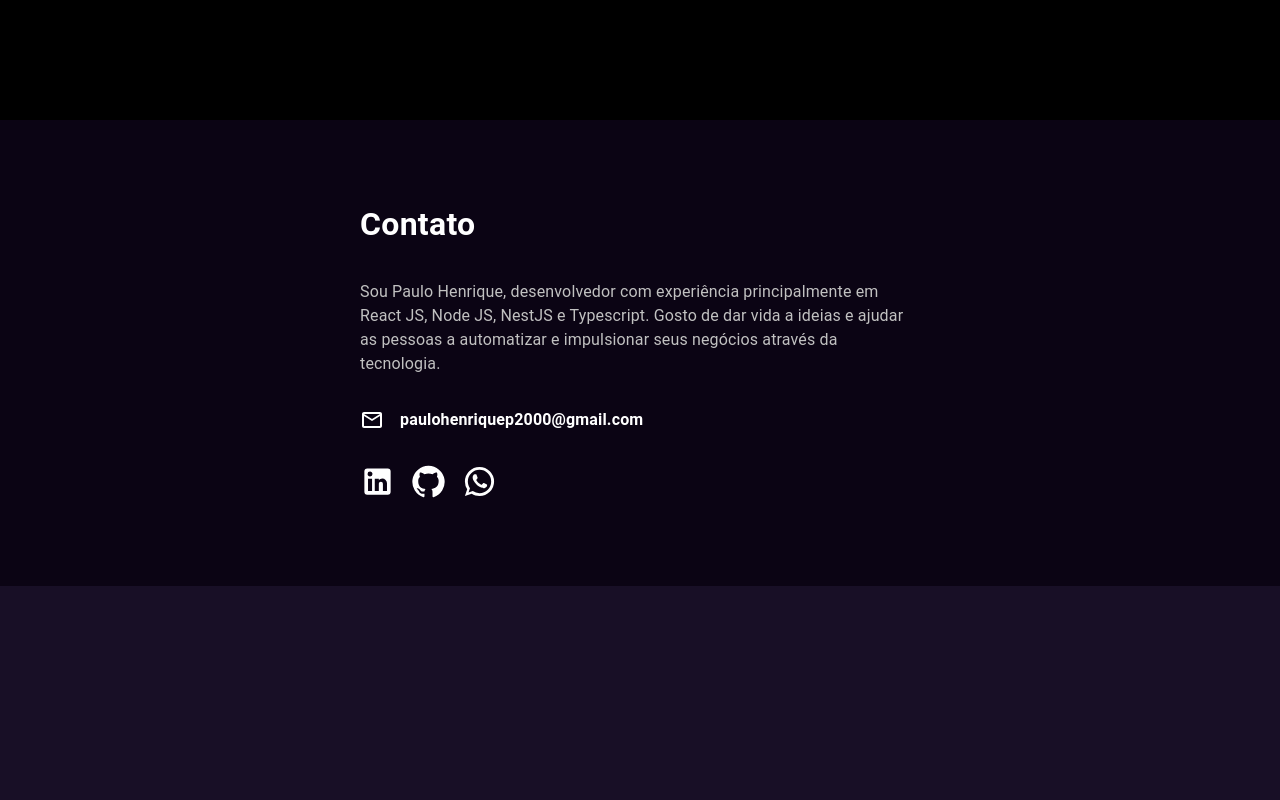
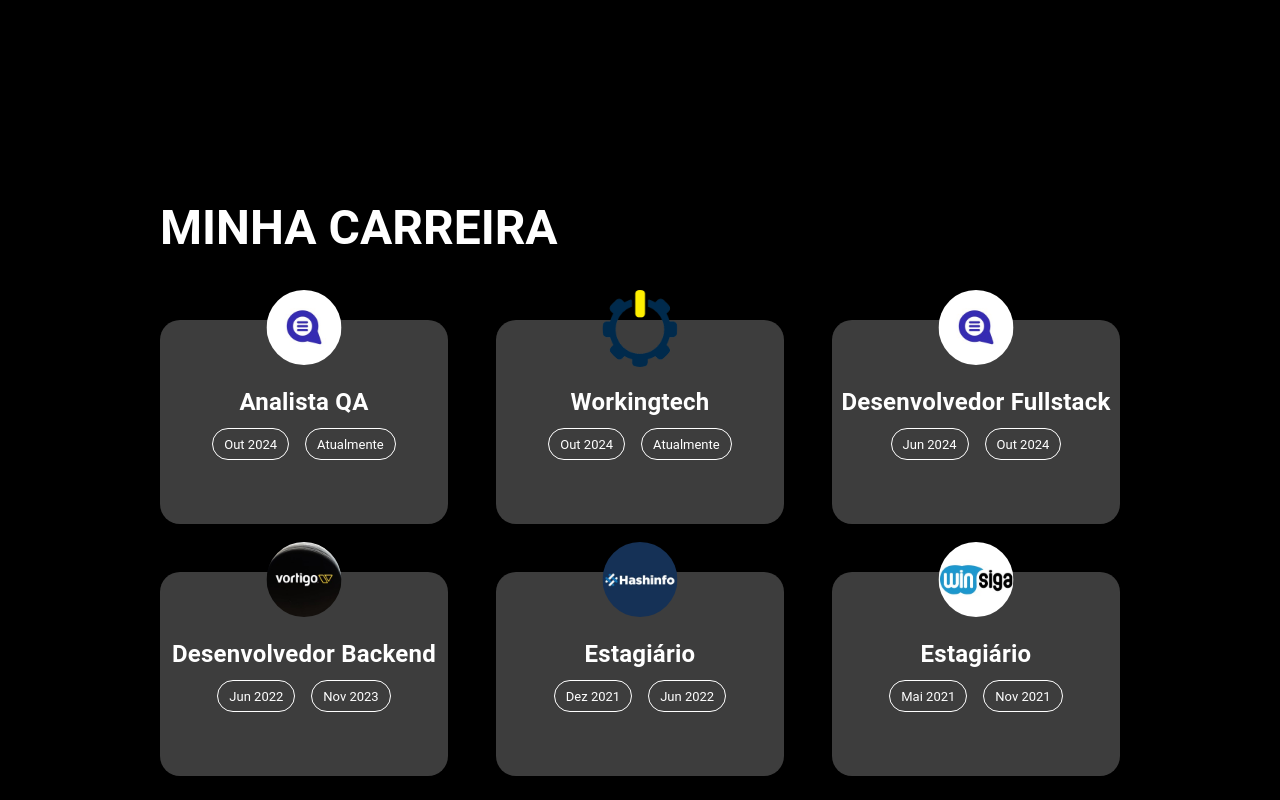
Before and after one commit to paulofreyyy/resume, a React (Vite) app: page / in a window 1280 px wide. Shown: the part 1480-2280 px from the top of the page. Before the commit the page ends 2066 px from the top, so only its background shows below. Built offline with nearby package versions, Linux system fonts and the light colour scheme.

Commit message:
feat: criando estrutura da minha carreira

```diff
--- a/src/App.css
+++ b/src/App.css
@@ -4,5 +4,5 @@
 }
 
 body {
-    background-color: #180F26;
+    background-color: #000;
 }
--- a/src/App.tsx
+++ b/src/App.tsx
@@ -1,6 +1,7 @@
 import './App.css'
 import { Appbar } from './components/layout'
 import { Contato } from './components/sections/contato'
+import { Experiencias } from './components/sections/experiencias'
 import { Main } from './components/sections/main'
 import { SobreMim } from './components/sections/sobre'
 
@@ -9,6 +10,7 @@ function App() {
         <Appbar>
             <Main />
             <SobreMim />
+            <Experiencias />
             <Contato />
         </Appbar>
     )
--- /dev/null
+++ b/src/components/sections/experiencias/cards/index.tsx
@@ -0,0 +1,61 @@
+import { Box, Chip, Typography } from "@mui/material"
+
+interface Props {
+    logo: string;
+    title: string;
+    startDate: string;
+    endDate: string;
+}
+
+export const CustomCard = ({ logo, title, startDate, endDate }: Props) => {
+    return (
+        <Box
+            py={8}
+            position='relative'
+            bgcolor='#3d3d3d'
+            borderRadius={5}
+            color='#FFF'
+            textAlign='center'
+        >
+            <Box
+                position='absolute'
+                component='img'
+                src={`/${logo}`}
+                sx={{
+                    top: -30,
+                    left: '50%',
+                    transform: 'translateX(-50%)',
+                    width: 75,
+                    borderRadius: '100%'
+                }}
+            />
+
+            <Box
+                display='flex'
+                flexDirection='column'
+                gap={1}
+            >
+                <Typography fontWeight={600} fontSize='1.5rem'>{title}</Typography>
+                <Box display='flex' flexDirection='row' justifyContent='center' gap={2}>
+                    <Chip
+                        label={startDate}
+                        variant="outlined"
+                        sx={{
+                            borderColor: '#FFF',
+                            color: '#FFF'
+                        }}
+                    />
+
+                    <Chip
+                        label={endDate}
+                        variant="outlined"
+                        sx={{
+                            borderColor: '#FFF',
+                            color: '#FFF'
+                        }}
+                    />
+                </Box>
+            </Box>
+        </Box>
+    )
+}
--- a/src/components/sections/experiencias/index.tsx
+++ b/src/components/sections/experiencias/index.tsx
@@ -1,9 +1,37 @@
-import { Box } from "@mui/material"
+import { Box, Typography } from "@mui/material"
+import Grid from '@mui/material/Grid2'
+import { CustomCard } from "./cards"
 
-export const Experiencias = () =>{
-    return(
-        <Box>
+const experiences = [
+    { logo: 'conversuLogo.jpeg', title: 'Analista QA', startDate: 'Out 2024', endDate: 'Atualmente' },
+    { logo: 'workingtechLogo.png', title: 'Workingtech', startDate: 'Out 2024', endDate: 'Atualmente' },
+    { logo: 'conversuLogo.jpeg', title: 'Desenvolvedor Fullstack', startDate: 'Jun 2024', endDate: 'Out 2024' },
+    { logo: 'vortigoLogo.jpeg', title: 'Desenvolvedor Backend', startDate: 'Jun 2022', endDate: 'Nov 2023' },
+    { logo: 'hashinfoLogo.jpeg', title: 'Estagiário', startDate: 'Dez 2021', endDate: 'Jun 2022' },
+    { logo: 'winsigaLogo.jpeg', title: 'Estagiário', startDate: 'Mai 2021', endDate: 'Nov 2021' },
+]
 
+export const Experiencias = () => {
+    return (
+        <Box
+            height='100vh'
+            px={20}
+            py={10}
+            bgcolor='#)00'
+            color='#FFF'
+            display='flex'
+            flexDirection='column'
+            gap={8}
+        >
+            <Typography variant="h3" fontWeight={600}>MINHA CARREIRA</Typography>
+
+            <Grid container spacing={6}>
+                {experiences.map((item, index) => (
+                    <Grid size={4}>
+                        <CustomCard logo={item.logo} title={item.title} startDate={item.startDate} endDate={item.endDate} key={index} />
+                    </Grid>
+                ))}
+            </Grid>
         </Box>
     )
 }
```
